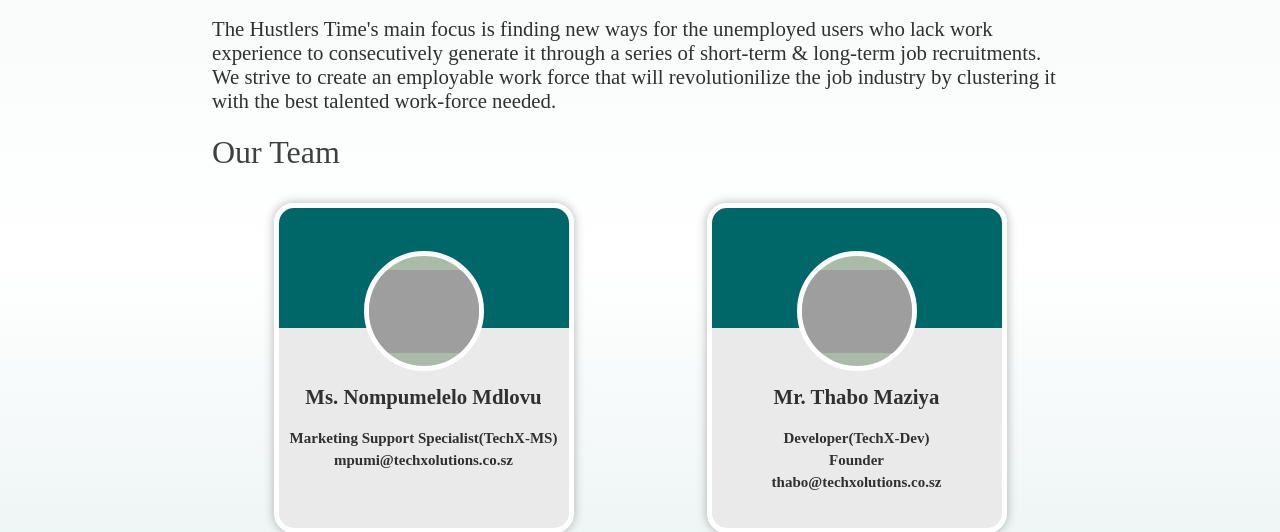
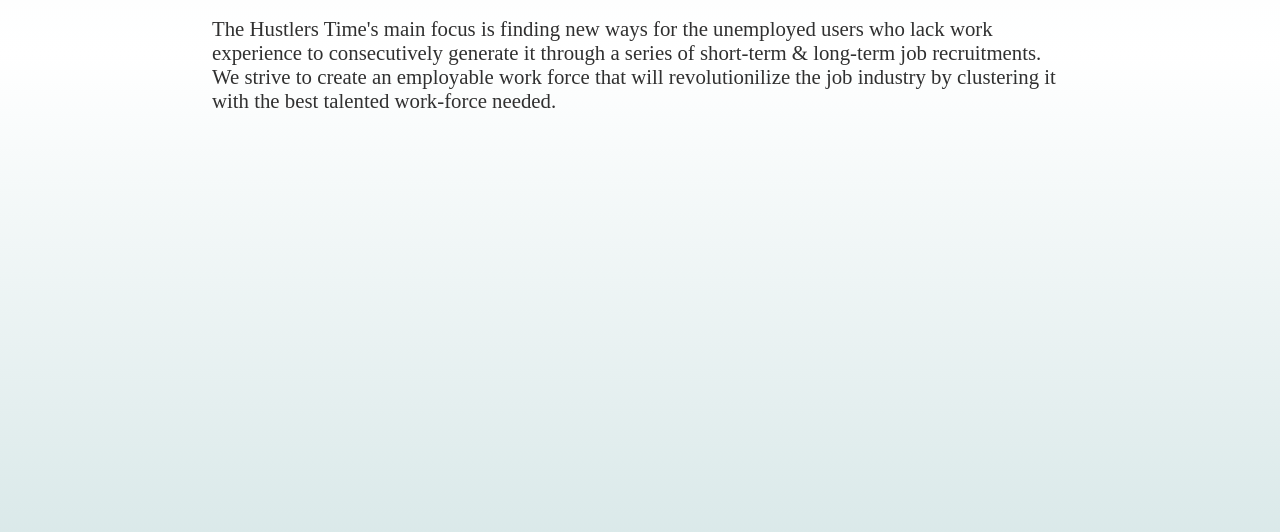
Before and after one commit to Tmazst/THT, a Flask app: page /about in a window 1280 px wide. Shown: the part 613-1145 px from the top of the page. Run offline with Flask 3, Linux system fonts and the light colour scheme; data that the repository does not hold is empty; some libraries are stand-ins or nearby versions; some web fonts are replaced; grey boxes are pictures that could not be loaded.

Commit message:
010425early

```diff
--- a/templates/about.html
+++ b/templates/about.html
@@ -26,7 +26,7 @@
                 </p>
             </div>
 
-        <h1 class="spans">Our Team</h1>
+        <!-- <h1 class="spans">Our Team</h1>
 
         <div class="about-team-cont" >
 
@@ -54,7 +54,7 @@
                     <p class="team-email">thabo@techxolutions.co.sz</p>
                 </div>
             </div>
-        </div>
+        </div> -->
 
         <br><br><br>
 
```
